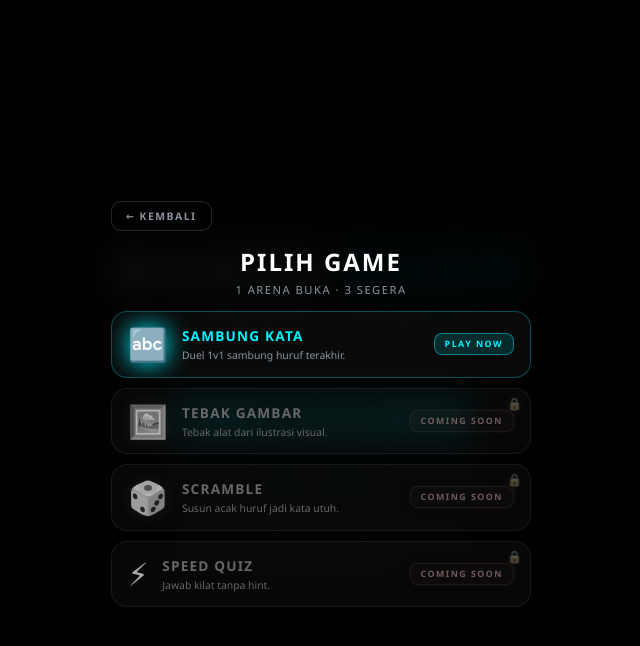
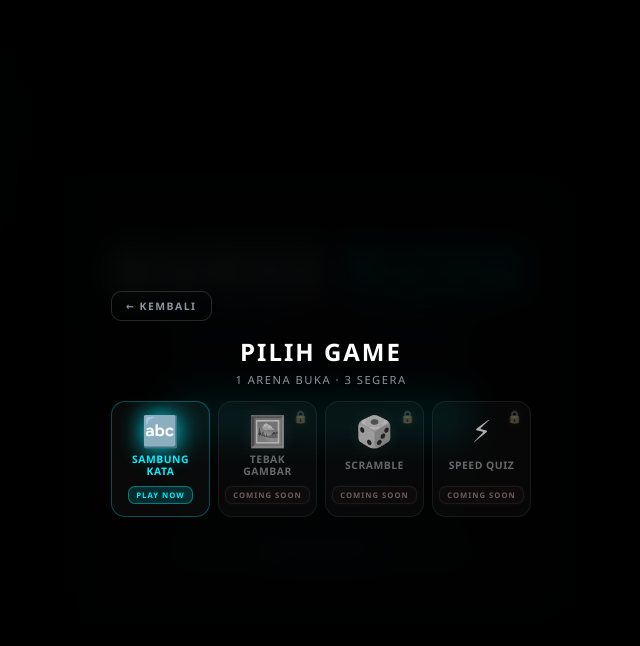
Before and after one commit to PradiptaPPLG/GuessRush, a plain HTML site: page index.html in a window 1280 px wide. Both pictures are taken after a click on the button "MODE LAINNYA". Shown: the whole page, without its empty margins (319-959 px from the left). Drawn offline with Linux system fonts and the light colour scheme.

Commit message:
display more

```diff
--- a/index.html
+++ b/index.html
@@ -291,68 +291,71 @@
             to   { opacity: 1; transform: translateX(0) scale(1); filter: blur(0); }
         }
 
-        /* CHANGED [2026-05-27]: grid 2×2 → vertical stack (flex column). Card layout horizontal:
-           [icon | text(h3+p) | badge] supaya tetap compact walaupun lebar penuh. */
+        /* CHANGED [2026-05-28]: vertical list → horizontal row (4 card sejajar kepinggir).
+           Grid: flex-direction row, card: flex-direction column (icon atas | nama | badge bawah).
+           Description p disembunyikan karena card jadi lebih sempit (~90-95px width per card di modal 420px). */
         .game-grid {
             display: flex;
-            flex-direction: column;
-            gap: 10px;
+            flex-direction: row;
+            gap: 8px;
             margin-top: 14px;
         }
 
         .game-card {
             position: relative;
+            flex: 1;
+            min-width: 0;
             background: rgba(255,255,255,0.03);
             border: 1px solid rgba(255,255,255,0.1);
-            border-radius: 16px;
-            padding: 14px 16px;
+            border-radius: 14px;
+            padding: 14px 6px 12px;
             cursor: pointer;
-            text-align: left;
+            text-align: center;
             transition: transform 0.35s cubic-bezier(0.34, 1.56, 0.64, 1), border-color 0.3s, box-shadow 0.3s, background 0.3s;
             overflow: hidden;
             display: flex;
+            flex-direction: column;
             align-items: center;
-            gap: 14px;
+            justify-content: space-between;
+            gap: 8px;
             opacity: 0;
-            transform: translateX(-20px);
-            animation: game-card-in 0.5s cubic-bezier(0.34, 1.56, 0.64, 1) forwards;
+            transform: translateY(18px) scale(0.92);
+            animation: game-card-in 0.55s cubic-bezier(0.34, 1.56, 0.64, 1) forwards;
         }
         .modes-view.active .game-card:nth-child(1) { animation-delay: 0.08s; }
         .modes-view.active .game-card:nth-child(2) { animation-delay: 0.16s; }
         .modes-view.active .game-card:nth-child(3) { animation-delay: 0.24s; }
         .modes-view.active .game-card:nth-child(4) { animation-delay: 0.32s; }
         @keyframes game-card-in {
-            to { opacity: 1; transform: translateX(0); }
+            to { opacity: 1; transform: translateY(0) scale(1); }
         }
 
         .game-card .game-icon {
-            font-size: 2rem; line-height: 1;
-            flex-shrink: 0;
+            font-size: 1.9rem; line-height: 1;
             filter: drop-shadow(0 0 12px currentColor);
         }
         .game-card .game-text {
-            flex: 1; min-width: 0;
+            width: 100%;
         }
         .game-card h3 {
-            font-size: 0.85rem; font-weight: 900;
-            letter-spacing: 1.2px;
-            margin: 0 0 3px;
+            font-size: 0.65rem; font-weight: 900;
+            letter-spacing: 0.5px;
+            margin: 0;
             text-transform: uppercase;
-        }
-        .game-card p {
-            font-size: 0.65rem; color: var(--text-secondary);
-            line-height: 1.4; margin: 0;
-        }
+            line-height: 1.15;
+            word-break: break-word;
+        }
+        /* Description disembunyikan di layout horizontal compact (terlalu sempit untuk text body) */
+        .game-card p { display: none; }
         .game-card .game-badge {
-            flex-shrink: 0;
-            font-size: 0.55rem; font-weight: 900;
-            letter-spacing: 1.5px;
-            padding: 4px 10px;
-            border-radius: 8px;
+            font-size: 0.48rem; font-weight: 900;
+            letter-spacing: 1px;
+            padding: 3px 7px;
+            border-radius: 7px;
             white-space: nowrap;
         }
 
-        /* UNLOCKED — cyan glow + shimmer + slide-right pada hover (untuk list layout) */
+        /* UNLOCKED — cyan glow + shimmer + lift up pada hover (cocok untuk row layout) */
         .game-card.unlocked { border-color: rgba(0,242,255,0.3); }
         .game-card.unlocked h3 { color: var(--accent-color); }
         .game-card.unlocked .game-badge {
@@ -361,9 +364,9 @@
             border: 1px solid rgba(0,242,255,0.4);
         }
         .game-card.unlocked:hover {
-            transform: translateX(4px);
+            transform: translateY(-6px) scale(1.04);
             border-color: var(--accent-color);
-            box-shadow: 0 6px 24px rgba(0,242,255,0.28), inset 0 0 25px rgba(0,242,255,0.06);
+            box-shadow: 0 10px 24px rgba(0,242,255,0.32), inset 0 0 25px rgba(0,242,255,0.06);
             background: rgba(0,242,255,0.06);
         }
         /* Shimmer sweep saat hover (diagonal sweep cyan) */
```
Also changed, not shown: assets/bom.png (added), assets/koin.png (added), assets/uang.png (added), 3 other files.
